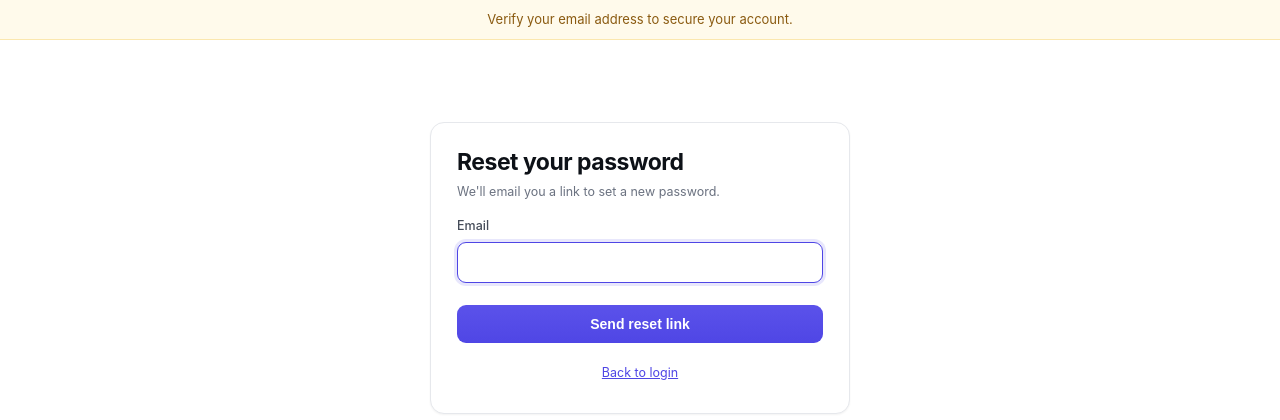
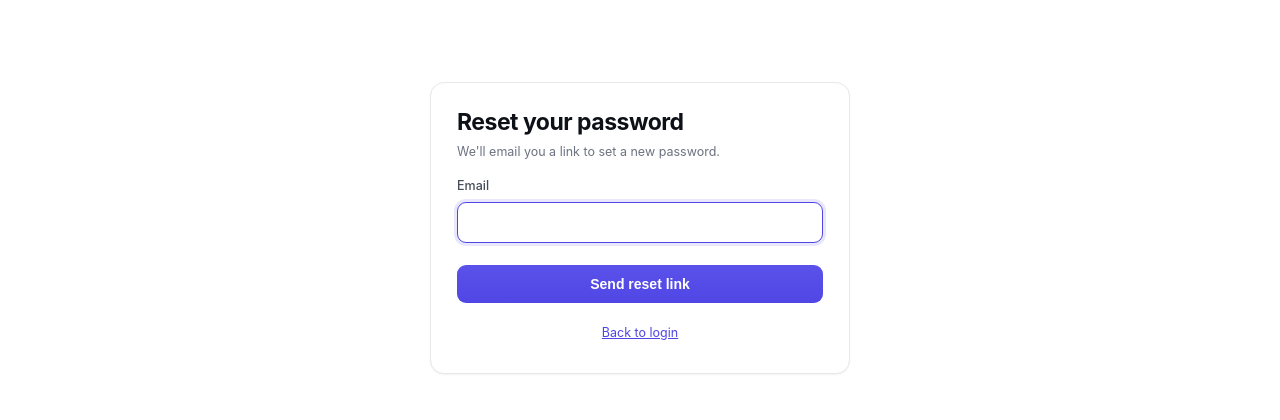
Before and after one commit to ArunkumarBaddepalli/ai-customer-support-rag, a Flask app: page /forgot-password in a window 1280 px wide. Shown: the part 71-491 px from the top of the page. Run offline with Flask 3, Linux system fonts and the light colour scheme; the visitor is signed in with stand-in values (Sample User, id 1); data comes from the database, SQL or seed files in the repository; some libraries are stand-ins or nearby versions.

Commit message:
Remove the email-verification banner entirely
The Resend link button was already pulled last commit. The remaining text
("Verify your email address...") is equally dead weight right now: signup
already sends a best-effort verification email, but Resend's sandbox sender
only delivers to the account owner's own inbox, so almost every account
sees a banner promising something that never arrives and now has no action
to take on it either.

Removed the two e2e checks that asserted the banner's presence/absence —
the verify-token flow itself (issue, confirm, single-use) is untouched and
still covered.

Verified: 94/94 end-to-end against Neon Postgres 18.

```diff
--- a/templates/base.html
+++ b/templates/base.html
@@ -23,12 +23,6 @@
     </header>
   {% endblock %}
 
-  {% if user and not user.email_verified %}
-    <div class="verify-banner">
-      <span>Verify your email address to secure your account.</span>
-    </div>
-  {% endif %}
-
   <main class="{% block main_class %}wrap{% endblock %}">
     {% block content %}{% endblock %}
   </main>
```
Also changed, not shown: tests/e2e.py (+0 -7 lines).
